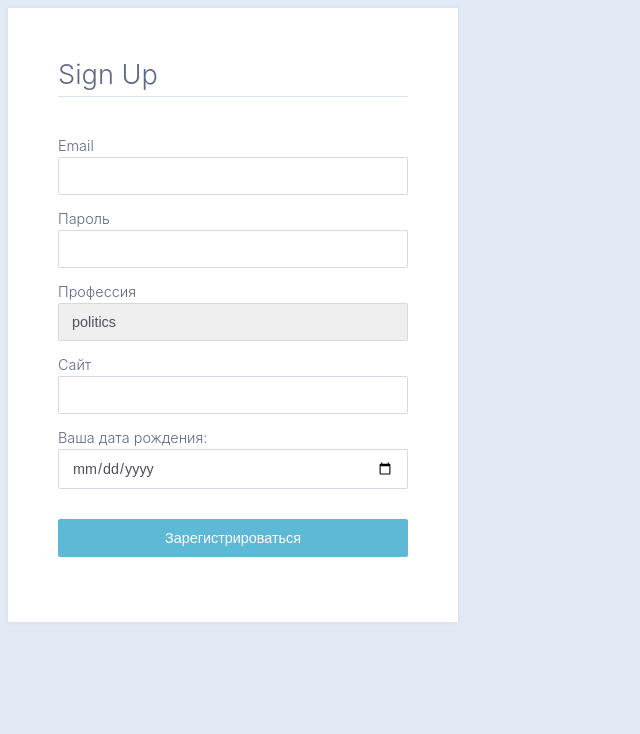
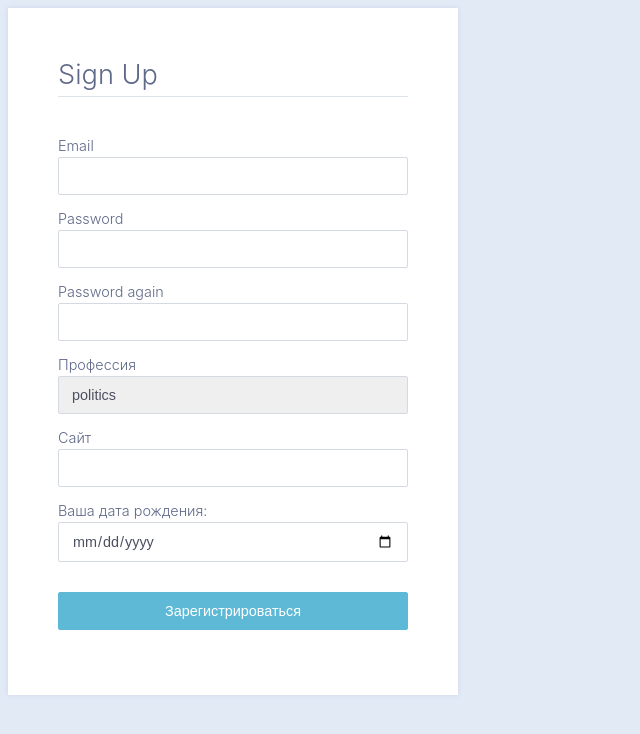
Before and after one commit to 100ballovby/flaskProjectForms9B, a Flask app: template templates/signup.html in a window 1280 px wide. Shown: the top 734 px of the page, without its empty margins (0-640 px from the left). Run offline with Flask 2, Linux system fonts and the light colour scheme; the template is opened without the code that fills it: values that come from a table or form of the project are taken from there, others are empty; parts of the project's set-up code (start-up, migrations or seed data) failed here and were passed over; some libraries are stand-ins or nearby versions.

Commit message:
Finishing register form

```diff
--- a/app.py
+++ b/app.py
@@ -14,7 +14,7 @@ def contact():
     return render_template('forms.html', form=form)
 
 
-@app.route('signup', methods=['GET', 'POST'])
+@app.route('/signup', methods=['GET', 'POST'])
 def signup():
     form = RegisterForm()
     if form.validate_on_submit():
--- a/forms.py
+++ b/forms.py
@@ -1,4 +1,4 @@
-from flask_wtf import FlaskForm, RecaptchaField
+from flask_wtf import FlaskForm
 # flask web text forms
 from wtforms import StringField, TextAreaField, SubmitField, PasswordField, DateField, SelectField
 from wtforms.validators import DataRequired, Length, EqualTo, URL
@@ -16,8 +16,8 @@ class ContactForm(FlaskForm):
 class RegisterForm(FlaskForm):
     """Sign up form class"""
     email = StringField('Email', [DataRequired()])
-    password = PasswordField('Пароль', [DataRequired(message='Введите пароль!')])
-    password_again = PasswordField('Пароль (подтверждение)',
+    password = PasswordField('Password', [DataRequired(message='Введите пароль!')])
+    password_again = PasswordField('Password again',
                                    [EqualTo(password, message='Пароль не совпадает!')])
 
     title = SelectField('Профессия',
@@ -28,6 +28,5 @@ class RegisterForm(FlaskForm):
                             ('Тренер покемонов', 'pokemon'),
                             ('Просто чел', 'man')])
     website = StringField('Сайт', [URL()])
-    birthday = DateField('Ваша дата рождения: ')
-    recaptcha = RecaptchaField()
+    birthday = DateField('Ваша дата рождения: ', format='%m/%d/%Y')
     submit = SubmitField('Зарегистрироваться')
--- a/templates/index.html
+++ b/templates/index.html
@@ -4,6 +4,6 @@
     <h1>Flask forms lesson</h1>
     <ul>
         <li><a href="{{ url_for('contact') }}">Contact form</a></li>
-        <li><a href="#">Register form</a></li>
+        <li><a href="{{ url_for('signup') }}">Register form</a></li>
     </ul>
 {% endblock %}
--- a/templates/signup.html
+++ b/templates/signup.html
@@ -3,7 +3,7 @@
 {% block content %}
     <div class="formwrapper">
         <h2 class="title">Sign Up</h2>
-        <form method="POST" action="/">
+        <form method="POST" action="">
             {{ form.csrf_token }}
             <div class="form-field">{{ form.email.label }} {{ form.email }}
                 {% if form.email.errors %}
@@ -23,10 +23,10 @@
                     </ul>
                 {% endif %}
             </div>
-            <div class="form-field">{{ form.confirmPassword.label }} {{ form.confirmPassword }}
-                {% if form.confirmPassword.errors %}
+            <div class="form-field">{{ form.password_again.label }} {{ form.password_again }}
+                {% if form.password_again.errors %}
                     <ul class="errors">
-                        {% for error in form.confirmPassword.errors %}
+                        {% for error in form.password_again.errors %}
                             <li>{{ error }}</li>
                         {% endfor %}
                     </ul>
@@ -60,7 +60,6 @@
                     </ul>
                 {% endif %}
             </div>
-            {{ form.recaptcha }}
             {{ form.submit }}
         </form>
     </div>
```
